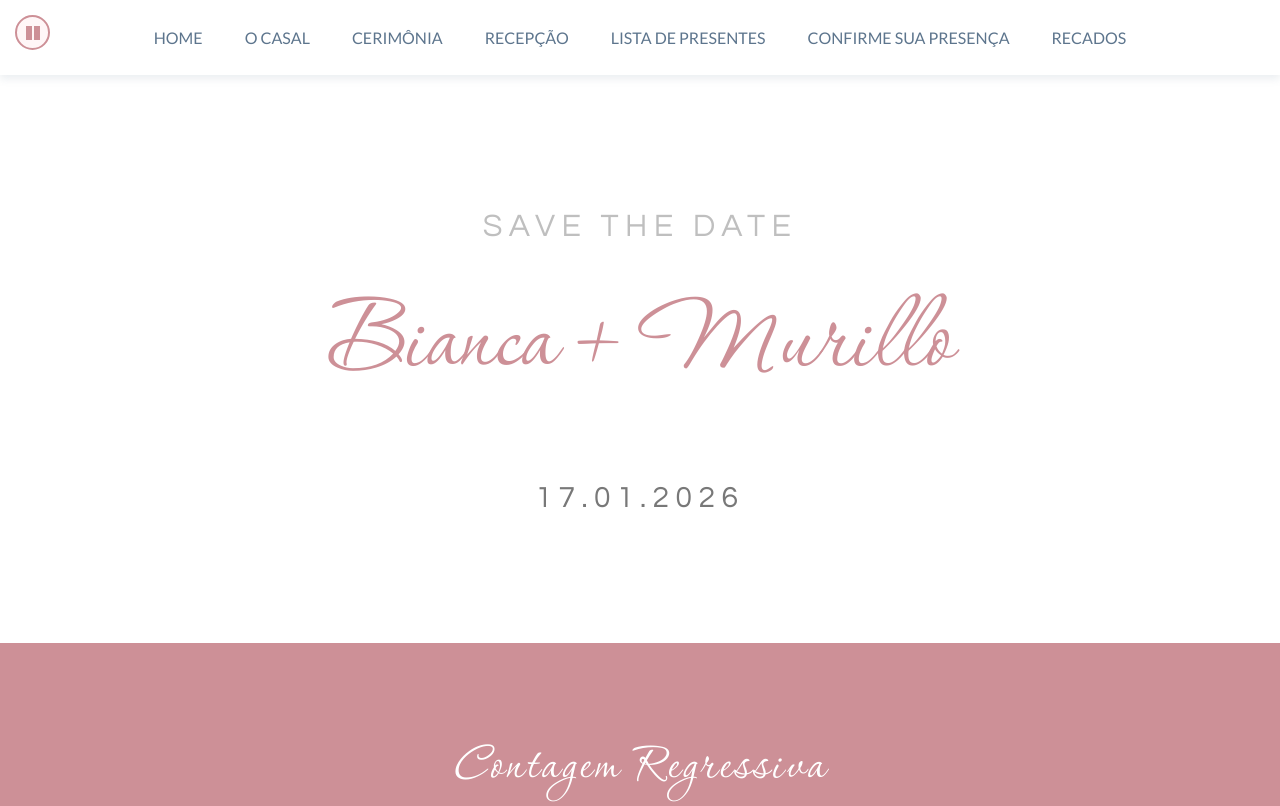
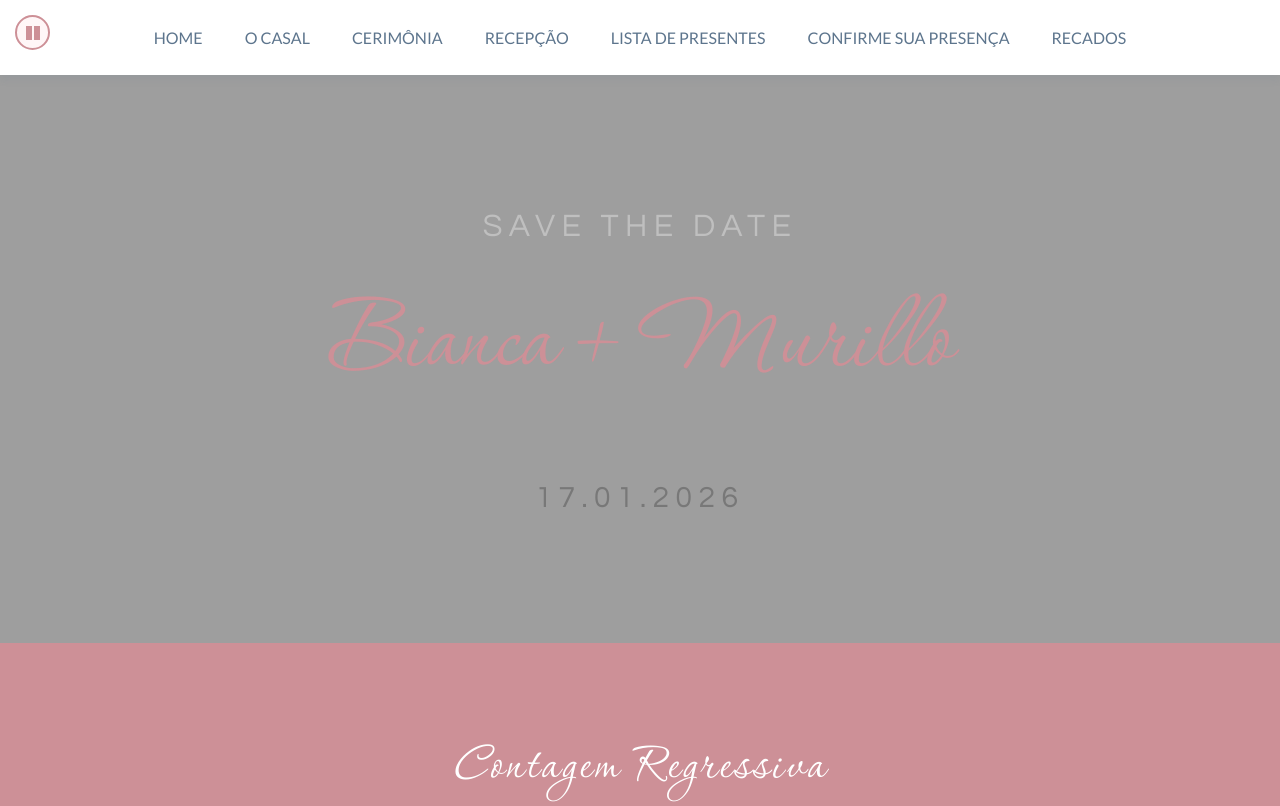
Before and after one commit to gabicerqueira/SaveTheDate, a plain HTML site: page index.html in a window 1280 px wide. Shown: the top 806 px of the page. Drawn offline with Linux system fonts and the light colour scheme; the site is published under a folder, as on GitHub Pages, so addresses that start at the root find nothing; no server answers.

Commit message:
Fundo
Alterando o caminho da imagem de fundo

```diff
--- a/style.css
+++ b/style.css
@@ -94,7 +94,7 @@ html {
 /* SECTION HOME */
 /* SAVE */
 #home .save {
-    background-image: url(/images/fundo_save.jpg);
+    background-image: url(images/fundo_save.jpg);
     background-size: cover;
     background-repeat: no-repeat;
     text-align: center;
```
